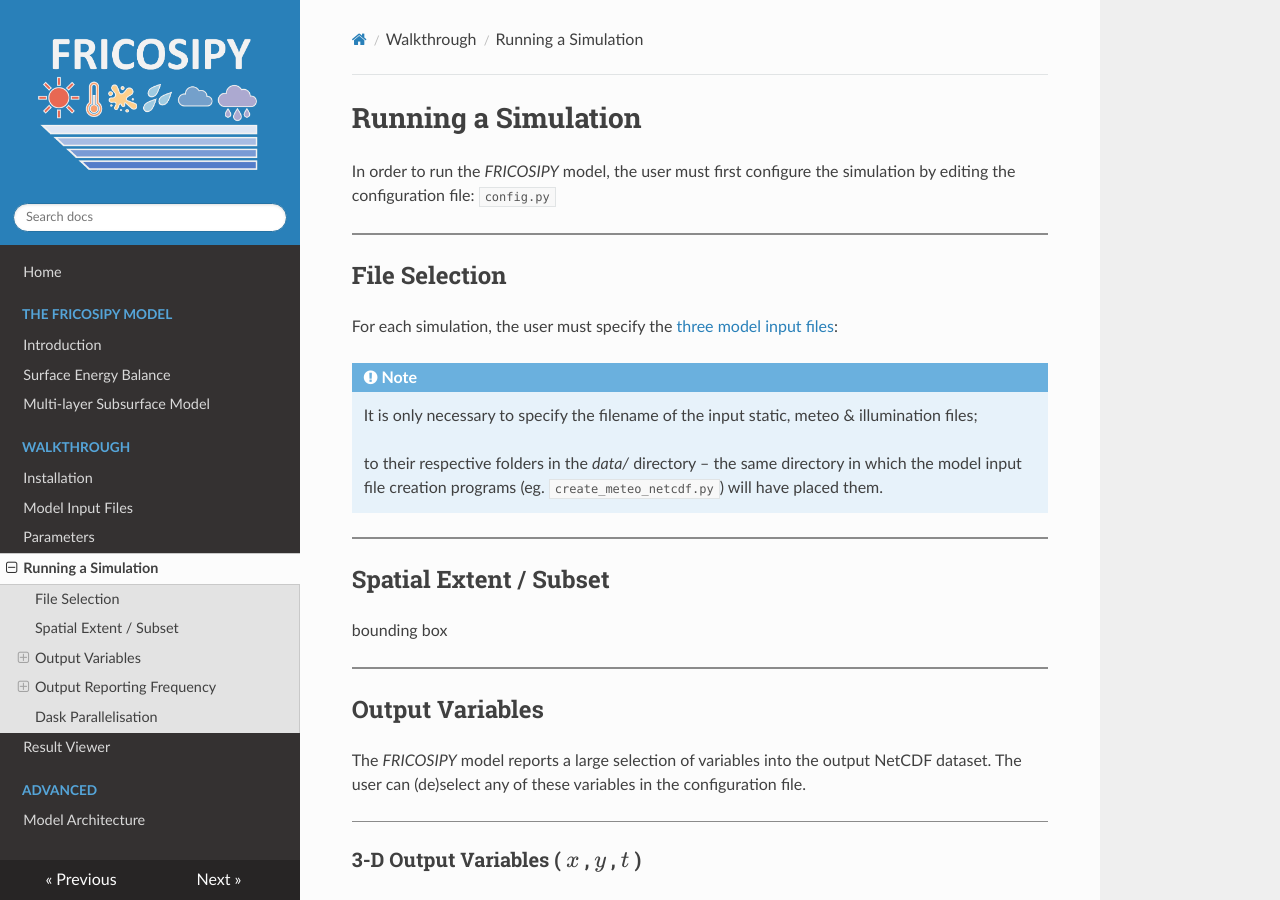
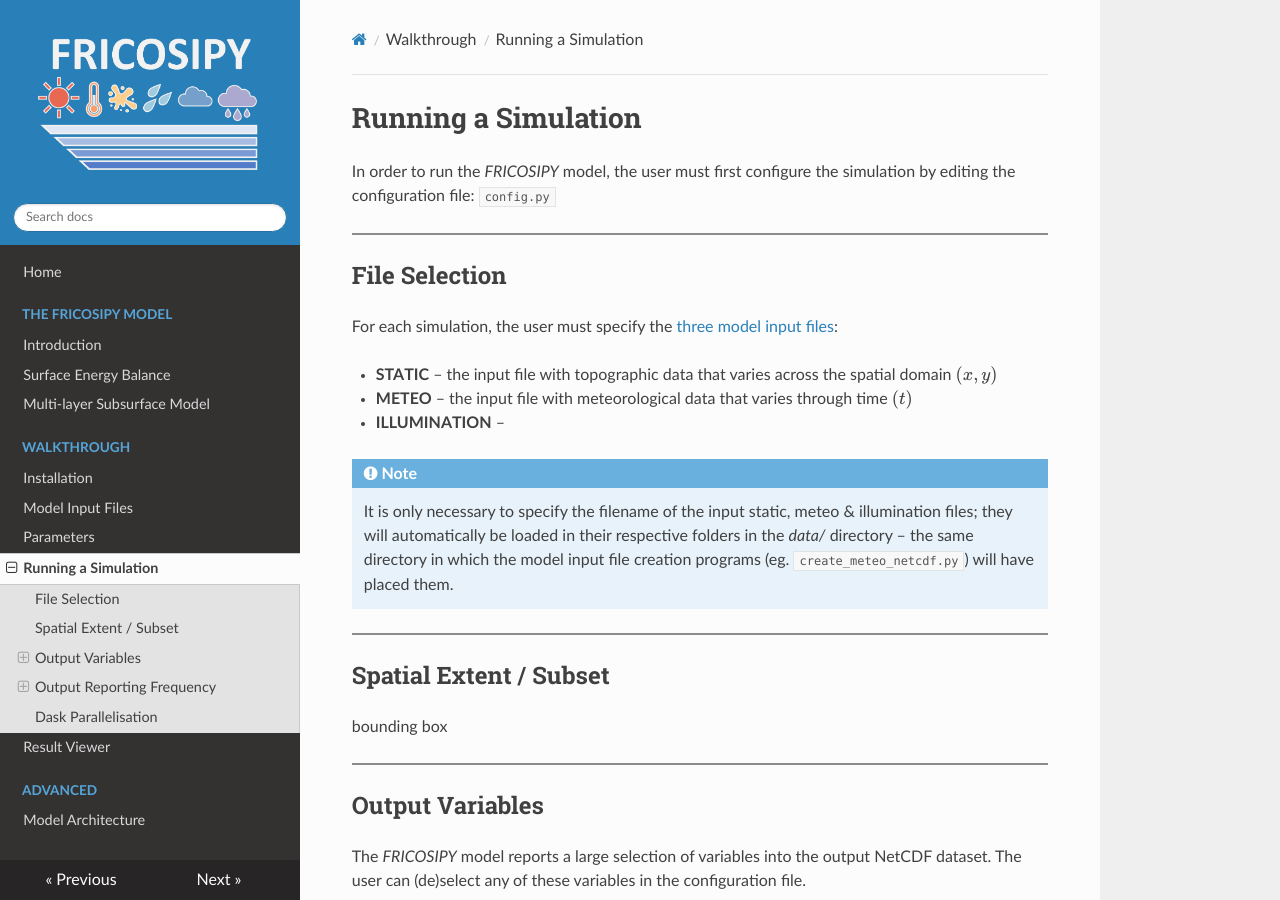
Before and after one commit to MarcusGastaldello/FRICOSIPY, an MkDocs documentation site: the page built from docs/running_a_simulation.md, in a window 1280 px wide and 900 px high. Built offline with MkDocs 1.6.1, drawn with Linux system fonts in a browser that asks for light colours.

Commit message:
Update running_a_simulation.md

```diff
--- a/docs/running_a_simulation.md
+++ b/docs/running_a_simulation.md
@@ -13,11 +13,12 @@ In order to run the *FRICOSIPY* model, the user must first configure the simulat
 
 For each simulation, the user must specify the [three model input files](https://fricosipy.readthedocs.io/en/latest/model_input_files/):
 
+* **STATIC** –  the input file with topographic data that varies across the spatial domain $(x,y)$
+* **METEO** – the input file with meteorological data that varies through time $(t)$
+* **ILLUMINATION** –
 
 !!! note
-    It is only necessary to specify the filename of the input static, meteo & illumination files;
-
-    to their respective folders in the *data/* directory – the same directory in which the model input file creation programs (eg. `create_meteo_netcdf.py`) will have placed them.
+    It is only necessary to specify the filename of the input static, meteo & illumination files; they will automatically be loaded in their respective folders in the *data/* directory – the same directory in which the model input file creation programs (eg. `create_meteo_netcdf.py`) will have placed them.
 
 <hr style="height:2px; background-color:#8b8b8b; border:none;" />
 
```
